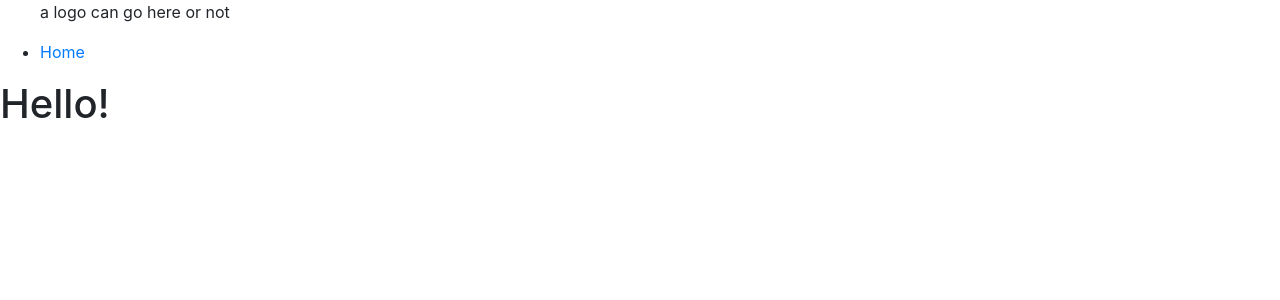
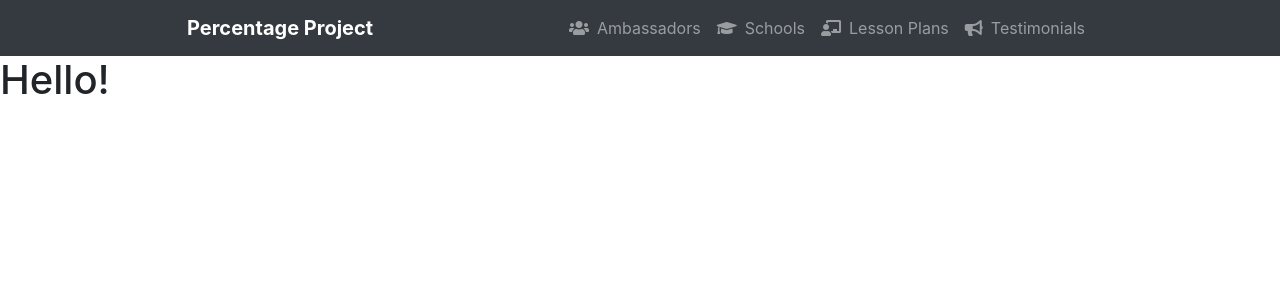
Before and after one commit to The-Percentage-Project/percentageproject.com, a Jekyll site: the page built from index.html, in a window 1280 px wide. Shown: the top 300 px of the page. Built offline with Jekyll 4.4.1, drawn with Linux system fonts in a browser that asks for light colours; nearby versions of some CDN libraries.

Commit message:
fixed config

```diff
--- a/_config.yml
+++ b/_config.yml
@@ -1,10 +1,10 @@
 # Site settings
-title:       "Rutgers - USACS"
-header_title: "RUniteCS"
+title:       "Percentage Project"
+header_title: "Percentage Project"
 email:
 webmaster:      Alexander Goodkind
 description:
-baseurl:     "Percentage-Project" # no trailing slash !
+baseurl:     "/Percentage-Project" # no trailing slash !
 url:         "https://agoodkind.github.io/"
 date_format: "%-d.%m.%Y"
 
@@ -23,7 +23,9 @@ defaults:
       layout: page
       published: true
 
-favicon_path: "/assets/img/favicon/"  # include trailing slash !!!
+# include trailing slash !!!
+favicon_path: "/assets/img/favicons/"
+css_path: "/assets/css/"
 
 # Facebook
 facebook_app_id: ""
--- a/_includes/head.html
+++ b/_includes/head.html
@@ -93,5 +93,6 @@
         {% endif %}
 
         <!-- custom styles -->
+        <link rel="stylesheet" href="{{ 'styles.css' | prepend: site.css_path | prepend: site.baseurl }}">
 
     </head>
--- a/_includes/header.html
+++ b/_includes/header.html
@@ -1,5 +1,104 @@
-<section id="landing">
-    <nav class="special">
-        {% include nav.html %}
+<header>
+
+    <nav class="navbar navbar-expand-lg navbar-dark bg-dark">
+      <div class="container-fluid col-9 mx-auto">
+
+        <a class="navbar-brand mr-auto" href="{{ site.baseurl }}/">
+          <strong>{{ site.header_title }}</strong>
+        </a>
+        <button class="navbar-toggler" type="button" data-toggle="collapse" data-target="#navbarSupportedContent" aria-controls="navbarSupportedContent"
+          aria-expanded="false" aria-label="Toggle navigation">
+          <span class="navbar-toggler-icon"></span>
+        </button>
+
+        <div class="collapse navbar-collapse" id="navbarSupportedContent">
+          <ul class="navbar-nav ml-auto">
+            <!-- - home -testimonials -photos -schools -->
+            <li class="nav-item mx-auto">
+              <a class="nav-link" href="{{ '/ambassadors/' | prepend: site.baseurl }}">
+                <span class="mr-2 fas fa-users"></span>Ambassadors</a>
+            </li>
+
+            <li class="nav-item mx-auto">
+              <a class="nav-link" href="{{ '/schools/' | prepend: site.baseurl }}">
+                <span class="mr-2 fas fa-graduation-cap"></span>Schools</a>
+            </li>
+
+            <li class="nav-item mx-auto">
+                <a class="nav-link" href="{{ '/lesson-plans/' | prepend: site.baseurl }}">
+                <span class="mr-2 fas fa-chalkboard-teacher"></span>Lesson Plans</a>
+            </li>
+
+            <!-- <li class="nav-item mx-auto">
+              <a class="nav-link" href="{{ '/photos/' | prepend: site.baseurl }}">
+                <span class="mr-2 fas fa-images"></span>Photos</a>
+            </li> -->
+
+            <li class="nav-item mx-auto">
+              <a class="nav-link" href="{{ '/testimonials/' | prepend: site.baseurl }}">
+                <span class="mr-2 fas fa-bullhorn"></span>Testimonials</a>
+            </li>
+
+            {% if site.bitbucket_username %}
+            <li class="nav-item">
+              <a class="nav-link" href="https://bitbucket.org/{{ site.bitbucket_username }}">
+                <span class="mr-1 fab fa-bitbucket"></span>
+              </a>
+            </li>
+            {% endif %} {% if site.stackoverflow_id %}
+            <li class="nav-item">
+              <a class="nav-link" href="https://stackoverflow.com/users/{{ site.stackoverflow_id }}">
+                <span class="mr-1 fab fa-stack-overflow"></span>
+              </a>
+            </li>
+            {% endif %} {% if site.facebook_username %}
+            <li class="nav-item">
+              <a class="nav-link" href="https://facebook.com/{{ site.facebook_username }}">
+                <span class="mr-1 fab fa-facebook"></span>
+              </a>
+            </li>
+            {% endif %} {% if site.google_plus_id %}
+            <li class="nav-item">
+              <a class="nav-link" href="https://plus.google.com/{{ site.google_plus_id }}/posts">
+                <span class="mr-1 fab fa-google-plus"></span>
+              </a>
+            </li>
+            {% endif %} {% if site.linkedin_username %}
+            <li class="nav-item">
+              <a class="nav-link" href="https://www.linkedin.com/in/{{ site.linkedin_username }}">
+                <span class="mr-1 fab fa-linkedin"></span>
+              </a>
+            </li>
+
+            {% endif %} {% if site.angellist_username %}
+            <li class="nav-item">
+              <a class="nav-link" href="https://angel.co/{{ site.angellist_username }}">
+                <span class="mr-1 fab fa-angellist"></span>
+              </a>
+            </li>
+            {% endif %} {% if site.medium_id %}
+            <li class="nav-item">
+              <a class="nav-link" href="https://medium.com/{{ site.medium_id }}">
+                <span class="mr-1 fab fa-medium"></span>
+              </a>
+            </li>
+            {% endif %} {% if site.github_username %}
+            <li class="nav-item">
+              <a class="nav-link" href="https://github.com/{{ site.github_username }}">
+                <span class="mr-1 fab fa-github"></span>
+              </a>
+            </li>
+            {% endif %}
+
+            <!--
+        <li class="nav-item">
+          <a class="nav-link" href="{{ "/feed.xml" | prepend: site.baseurl }}"><span class="mr-1 fa fa-rss"></span></a>
+        </li> -->
+
+          </ul>
+        </div>
+      </div>
+
     </nav>
-</section>
+
+  </header>
--- a/_includes/nav.html
+++ /dev/null
@@ -1,15 +0,0 @@
-<ul class="logo">
-    <a ref="{{ '/' | prepend: site.baseurl }}">
-        <p>a logo can go here or not</p>
-    </a>
-</ul>
-<ul>
-    <li>
-        <a href="{{ '/' | prepend: site.baseurl }}">Home</a>
-    </li>
-    {% for page in site.pages %} {% if page.published %}
-    <li>
-        <a href="{{ page.url }}">{{ page.title }}</a>
-    </li>
-    {% endif %} {% endfor %}
-</ul>
```
Also changed, not shown: assets/css/styles.css (added).
